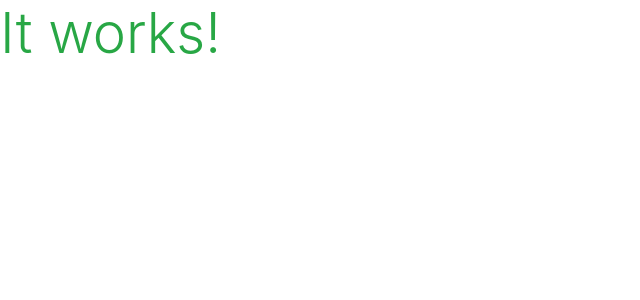
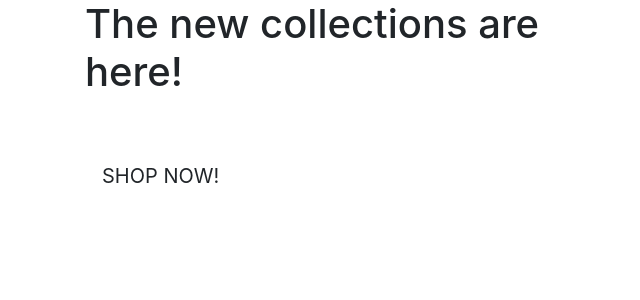
Before and after one commit to Ashwinreddy611/boutique_ado_WP, a Django app: page / in a window 1280 px wide. Shown: the top 300 px of the page, without its empty margins (0-640 px from the left). Run offline with Django 3.2, Linux system fonts and the light colour scheme; some libraries are stand-ins or nearby versions.

Commit message:
added homepage content

```diff
--- a/home/templates/home/index.html
+++ b/home/templates/home/index.html
@@ -1,6 +1,26 @@
 {% extends "base.html" %}
 {% load static %}
 
+
+{% block page_header %}
+    <div class="container header-container">
+        <div class="row">
+            <div class="col">
+
+            </div>
+        </div>
+    </div>
+{% endblock %}
+
 {% block content %}
-    <h1 class="display-4 text-success">It works!</h1>
+    <div class="container h-100">
+        <div class="row h-100">
+            <div class="col-7 col-md-6 my-auto">
+                <h1>The new collections are here!</h1>
+                <div class="my-5">
+                    <h4><a href="" class="shop-now-button btn btn-lg rounded-0 text-uppercase py-3">Shop Now!</a></h4>
+                </div>
+            </div>
+        </div>
+    </div>
 {% endblock %}
--- a/templates/allauth/base.html
+++ b/templates/allauth/base.html
@@ -1,5 +1,4 @@
 {% load static %}
-
 <!doctype html>
 <html lang="en">
   <head>
```
